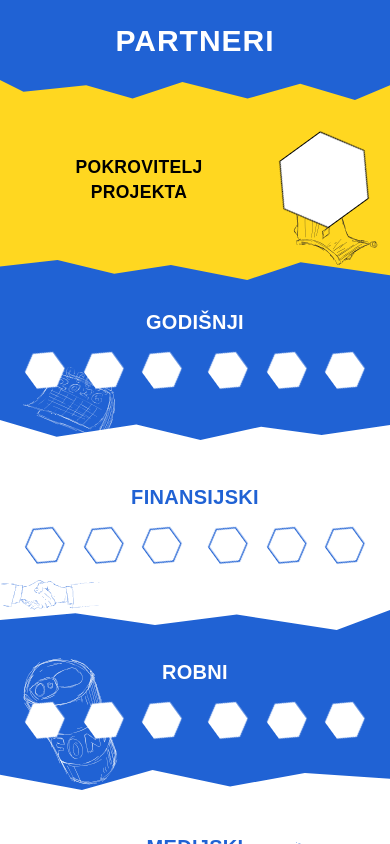
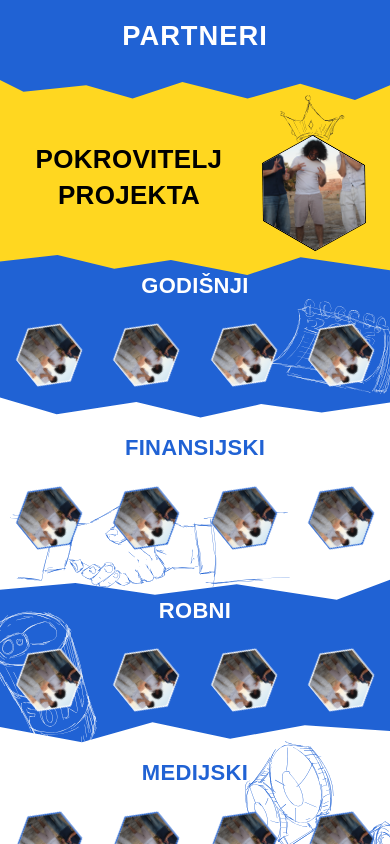
Before and after one commit to kole284/s2s-2026, a React (Vite) app: page /#/ in a window 390 px wide. Shown: the top 844 px of the page. Built offline with nearby package versions, Linux system fonts and the light colour scheme.

Commit message:
Dodat mobilni prikaz partnera i prilagodjene ilustracije

```diff
--- a/src/components/sections/partneri/Partneri.scss
+++ b/src/components/sections/partneri/Partneri.scss
@@ -27,7 +27,9 @@
   overflow: hidden;
   pointer-events: none;
 }
-
+.partner-hexagon-list {
+  display: contents;
+}
   .partneri-header {
     position: relative;
     display: flex;
@@ -87,6 +89,14 @@
       pointer-events: none;
     }
   }
+
+  .sponsor-emblem {
+  display: contents;
+}
+
+.sponsor-mobile-crown {
+  display: none;
+}
 
   .sponsor-section {
   --band-shape: polygon(
@@ -256,7 +266,7 @@
   .hexagon {
     --hex-border: 1.5px;
     --hex-shape: polygon(50% 0%, 93.3% 25%, 93.3% 75%, 50% 100%, 6.7% 75%, 6.7% 25%);
-    display: grid;
+    display: block;
     place-items: center;
     width: min(76px, 68%);
     aspect-ratio: 76 / 78;
@@ -265,14 +275,20 @@
     clip-path: var(--hex-shape);
     transform-origin: center;
     animation: partners-hex-spin 14s linear infinite;
+    position: relative;
+min-width: 0;
+min-height: 0;
   }
 
   .hexagon-inner {
-    width: calc(100% - var(--hex-border) * 2);
-    height: calc(100% - var(--hex-border) * 2);
-    background: $color-white;
-    clip-path: var(--hex-shape);
-  }
+  position: absolute;
+  inset: var(--hex-border);
+  width: auto;
+  height: auto;
+  background: $color-white;
+  clip-path: var(--hex-shape);
+  overflow: hidden;
+}
 
   .hexagon-outline {
     background: $color-blue;
@@ -303,6 +319,19 @@
   .illustration-right { right: 5%; }
   .illustration-project { right: 2%; width: clamp(100px, 11vw, 150px); transform: rotate(28deg); }
 }
+.partner-logo {
+  position: absolute;
+  inset: 0;
+  display: block;
+  width: 100%;
+  height: 100%;
+  min-width: 0;
+  min-height: 0;
+  padding: 0;
+  box-sizing: border-box;
+  object-fit: cover;
+  object-position: center;
+}
 
 @keyframes partners-hex-spin {
   to { transform: rotate(360deg); }
@@ -311,48 +340,175 @@
 @media #{$mobile} {
   .partneri-page {
     --partners-header-height: 100px;
-    --partners-sponsor-height: 160px;
-    --partners-row-height: 180px;
-    --partners-white-row-height: 170px;
+    --partners-sponsor-height: 155px;
+    --partners-row-height: 160px;
+    --partners-white-row-height: 155px;
     --partners-edge-depth: 20px;
-    --partners-bottom-space: 60px;
+    --partners-bottom-space: 70px;
 
-    .partneri-header h1 { font-size: 30px; }
-
-    .section-content {
-      grid-template-columns: repeat(2, minmax(0, 1fr));
-      gap: 16px 8px;
-      padding-inline: 16px;
+    .partneri-header {
+      justify-content: center;
+      padding: 20px 16px 35px;
     }
 
-    .section-content > h2 {
-      grid-column: 1 / -1;
-      grid-row: 1;
-      font-size: 20px;
+    .partneri-header h1 {
+      padding-left: 0;
+      font-size: clamp(25px, 7vw, 32px);
+      text-align: center;
     }
 
-    .hexagon-row { grid-row: 2; }
-    .hexagon-row.left { grid-column: 1; }
-    .hexagon-row.right { grid-column: 2; }
-    .hexagon { width: min(56px, 68%); }
+
+    .partner-section:not(.sponsor-section) .section-content {
+      display: flex;
+      flex-direction: column;
+      gap: 12px;
+      padding: 0;
+      min-width: 0;
+    }
+
+    .section-content h2 {
+      font-size: 22px;
+    }
+
+    .partner-hexagon-list {
+      display: grid;
+      grid-auto-flow: column;
+      grid-auto-columns: 25%;
+      align-items: center;
+
+      width: 100%;
+      min-width: 0;
+      padding-block: 10px;
+
+      overflow-x: auto;
+      overscroll-behavior-x: contain;
+      scroll-snap-type: x mandatory;
+      scrollbar-width: none;
+
+      &::-webkit-scrollbar {
+        display: none;
+      }
+    }
+
+    .hexagon-row {
+      display: contents;
+    }
+
+    .partner-hexagon-list .hexagon {
+      width: 68%;
+      max-width: 70px;
+      justify-self: center;
+      scroll-snap-align: center;
+    }
 
     .sponsor-content {
-      grid-template-columns: minmax(0, 1fr) 100px;
+      grid-template-columns: minmax(0, 1fr) 120px;
       grid-template-rows: auto auto;
       gap: 4px 12px;
       width: min(100%, 420px);
       margin-inline: auto;
+      padding-inline: 16px;
+
     }
 
     .sponsor-content > h2 {
       grid-column: 1;
-      font-size: clamp(16px, 4.5vw, 20px);
+      font-size: clamp(26px, 4.5vw, 21px);
     }
 
-    .sponsor-content > h2:first-child { grid-row: 1; align-self: end; }
-    .sponsor-content > h2:last-child { grid-row: 2; align-self: start; }
-    .sponsor-content .hexagon { grid-column: 2; grid-row: 1 / 3; width: 100px; }
-    .illustration { max-height: 80%; }
+    .sponsor-content > h2:first-child {
+      grid-row: 1;
+      align-self: end;
+    }
+
+    .sponsor-content > h2:last-child {
+      grid-row: 2;
+      align-self: start;
+    }
+
+    .sponsor-content .hexagon {
+      grid-column: 2;
+      grid-row: 1 / 3;
+      width: 120px;
+      animation: none;
+       transform: rotate(30deg);
+    }
+
+    .sponsor-content .partner-logo {
+  padding: 0;
+  object-fit: cover;
+  transform: rotate(-30deg) scale(1.5);
+  transform-origin: center;
+}
+    .illustration {
+      max-height: none;
+    }
+
+    .sponsor-section .illustration-project {
+      width:80px;
+      right: 10%;
+      bottom: 95px;
+      transform: rotate(10deg);
+    }
+
+    .annual-section .illustration-left {
+      width: 140px;
+      left: auto;
+      right: -10px;
+      bottom: 15px;
+      transform: rotate(-8deg);
+
+    }
+
+    .financial-section .illustration-handshake {
+      width: 280px;
+      left: 10px;
+      right: auto;
+      bottom: -10px;
+    }
+
+    .goods-section .illustration-left {
+      width: 115px;
+      left: -15px;
+      bottom: -20px;
+    }
+
+    .media-section .illustration-right {
+      width: 160px;
+      right: -15px;
+      bottom: -25px;
+    }
+
+.sponsor-section > .partner-illustration-window {
+  display: none;
+}
+
+.sponsor-content .sponsor-emblem {
+  position: relative;
+  display: block;
+  grid-column: 2;
+  grid-row: 1 / 3;
+  width: 120px;
+  justify-self: center;
+  transform: translateY(15px);
+}
+
+.sponsor-content .sponsor-emblem .hexagon {
+  grid-column: auto;
+  grid-row: auto;
+}
+
+.sponsor-mobile-crown {
+  position: absolute;
+  z-index: 3;
+  display: block;
+  width: 65px;
+  height: auto;
+  left: 48%;
+  bottom: calc(100% + 1px);
+  transform: translateX(-50%) rotate(0deg);
+  pointer-events: none;
+}
   }
 }
 
@@ -362,6 +518,27 @@
 
 @media #{$tablet}, #{$desktop} {
   .partneri-page {
+    .partner-section:not(.sponsor-section) .section-content {
+      > h2 {
+        grid-column: 2;
+        grid-row: 1;
+      }
+
+      .hexagon-row.left {
+        grid-column: 1;
+        grid-row: 1;
+      }
+
+      .hexagon-row.right {
+        grid-column: 3;
+        grid-row: 1;
+      }
+      grid-template-columns:
+  minmax(0, 1fr)
+  clamp(160px, 10vw, 290px)
+  minmax(0, 1fr);
+    }
+
     .illustration {
       max-height: none;
     }
@@ -371,36 +548,40 @@
       height: auto;
       right: 2%;
       bottom: 0;
+      transform: rotate(28deg);
     }
 
     .annual-section .illustration-left {
-      transform: rotate(-14deg);
-      width: clamp(150px, 21vw, 290px);
+      width: clamp(150px, 18vw, 290px);
       height: auto;
       left: 2%;
-      bottom: calc(0px - var(--partners-edge-depth) * 1);
+      right: auto;
+      bottom: -14px;
+      transform: rotate(-12deg);
 
     }
 
     .financial-section .illustration-handshake {
       width: clamp(220px, 32vw, 460px);
       height: auto;
-      right: 0;
+      left: auto;
+      right: -40px;
       bottom: calc(0px - var(--partners-edge-depth) * .4);
     }
 
     .goods-section .illustration-left {
       width: clamp(100px, 14vw, 190px);
       height: auto;
-      left: 26%;
-      bottom: calc(0px - var(--partners-edge-depth) * 2);
+      left: 20%;
+      right: auto;
+      bottom: calc(0px - var(--partners-edge-depth) * 1.8);
     }
 
     .media-section .illustration-right {
       width: clamp(125px, 17vw, 235px);
       height: auto;
       right: 12%;
-      bottom: calc(0px - var(--partners-edge-depth) * 1.2);
+      bottom: calc(0px - var(--partners-edge-depth) * .5);
     }
   }
 }
--- a/src/components/sections/partneri/Partneri.tsx
+++ b/src/components/sections/partneri/Partneri.tsx
@@ -1,11 +1,18 @@
 import "./Partneri.scss";
 
 type HexagonProps = {
+  image: string;
+  name: string;
   filled?: boolean;
   className?: string;
 };
 
-const Hexagon = ({ filled = true, className = "" }: HexagonProps) => {
+const Hexagon = ({
+  image,
+  name,
+  filled = true,
+  className = "",
+}: HexagonProps) => {
   const classes = [
     "hexagon",
     filled ? "hexagon-filled" : "hexagon-outline",
@@ -16,10 +23,13 @@ const Hexagon = ({ filled = true, className = "" }: HexagonProps) => {
 
   return (
     <div className={classes}>
-      <div className="hexagon-inner" />
+      <div className="hexagon-inner">
+        <img className="partner-logo" src={image} alt={name} />
+      </div>
     </div>
   );
 };
+
 
 const Partneri = () => {
   return (
@@ -35,7 +45,16 @@ const Partneri = () => {
           <div className="section-content sponsor-content">
             <h2>POKROVITELJ</h2>
 
-            <Hexagon className="hexagon--animated hexagon--large" />
+            <div className="sponsor-emblem">
+              <img
+                className="sponsor-mobile-crown"
+                src="/crtezi/kruna.svg"
+                alt=""
+                aria-hidden="true"
+              />
+
+              <Hexagon  image="/gng.JPG" name="GNG" className="hexagon--animated hexagon--large" />
+            </div>
 
             <h2>PROJEKTA</h2>
           </div>
@@ -53,18 +72,20 @@ const Partneri = () => {
         {/* GODIŠNJI */}
         <section className="partner-section annual-section">
           <div className="section-content">
+            <h2>GODIŠNJI</h2>
+
+            <div className="partner-hexagon-list">
               <div className="hexagon-row left">
-              <Hexagon />
-              <Hexagon />
-              <Hexagon />
+                <Hexagon  image="/gng.JPG" name="GNG" />
+                <Hexagon  image="/gng.JPG" name="GNG" />
+                <Hexagon   image="/gng.JPG" name="GNG" />
               </div>
 
-            <h2>GODIŠNJI</h2>
-
               <div className="hexagon-row right">
-              <Hexagon />
-              <Hexagon />
-              <Hexagon />
+                <Hexagon  image="/gng.JPG" name="GNG" />
+                <Hexagon  image="/gng.JPG" name="GNG" />
+                <Hexagon  image="/gng.JPG" name="GNG" />
+              </div>
             </div>
           </div>
           <div className="partner-illustration-window" aria-hidden="true">
@@ -79,18 +100,20 @@ const Partneri = () => {
         {/* FINANSIJSKI */}
         <section className="partner-section financial-section">
           <div className="section-content">
+            <h2>FINANSIJSKI</h2>
+
+            <div className="partner-hexagon-list">
               <div className="hexagon-row left">
-              <Hexagon filled={false} />
-              <Hexagon filled={false} />
-              <Hexagon filled={false} />
+                <Hexagon  image="/gng.JPG" name="GNG"  filled={false} />
+                <Hexagon  image="/gng.JPG" name="GNG"  filled={false} />
+                <Hexagon  image="/gng.JPG" name="GNG"  filled={false} />
               </div>
 
-            <h2>FINANSIJSKI</h2>
-
               <div className="hexagon-row right">
-              <Hexagon filled={false} />
-              <Hexagon filled={false} />
-              <Hexagon filled={false} />
+                <Hexagon  image="/gng.JPG" name="GNG" filled={false} />
+                <Hexagon  image="/gng.JPG" name="GNG" filled={false} />
+                <Hexagon  image="/gng.JPG" name="GNG" filled={false} />
+              </div>
             </div>
           </div>
           <div className="partner-illustration-window" aria-hidden="true">
@@ -107,18 +130,20 @@ const Partneri = () => {
         {/* ROBNI */}
         <section className="partner-section goods-section">
           <div className="section-content">
+            <h2>ROBNI</h2>
+
+            <div className="partner-hexagon-list">
               <div className="hexagon-row left">
-              <Hexagon />
-              <Hexagon />
-              <Hexagon />
+                <Hexagon image="/gng.JPG" name="GNG" />
+                <Hexagon image="/gng.JPG" name="GNG"/>
+                <Hexagon image="/gng.JPG" name="GNG"/>
               </div>
 
-            <h2>ROBNI</h2>
-
               <div className="hexagon-row right">
-              <Hexagon />
-              <Hexagon />
-              <Hexagon />
+                <Hexagon image="/gng.JPG" name="GNG"/>
+                <Hexagon image="/gng.JPG" name="GNG"/>
+                <Hexagon image="/gng.JPG" name="GNG"/>
+              </div>
             </div>
           </div>
           <div className="partner-illustration-window" aria-hidden="true">
@@ -133,18 +158,20 @@ const Partneri = () => {
         {/* MEDIJSKI */}
         <section className="partner-section media-section">
           <div className="section-content">
+            <h2>MEDIJSKI</h2>
+
+            <div className="partner-hexagon-list">
               <div className="hexagon-row left">
-              <Hexagon filled={false} />
-              <Hexagon filled={false} />
-              <Hexagon filled={false} />
+                <Hexagon image="/gng.JPG" name="GNG" filled={false} />
+                <Hexagon image="/gng.JPG" name="GNG" filled={false} />
+                <Hexagon image="/gng.JPG" name="GNG" filled={false} />
               </div>
 
-            <h2>MEDIJSKI</h2>
-
               <div className="hexagon-row right">
-              <Hexagon filled={false} />
-              <Hexagon filled={false} />
-              <Hexagon filled={false} />
+                <Hexagon image="/gng.JPG" name="GNG" filled={false} />
+                <Hexagon image="/gng.JPG" name="GNG" filled={false} />
+                <Hexagon image="/gng.JPG" name="GNG" filled={false} />
+              </div>
             </div>
           </div>
           <div className="partner-illustration-window" aria-hidden="true">
```
Also changed, not shown: public/gng.JPG (added). Lines whose indentation alone changed are shown as unchanged.
